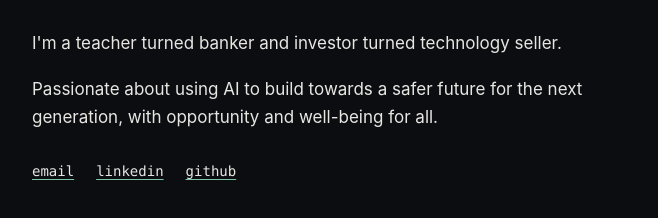
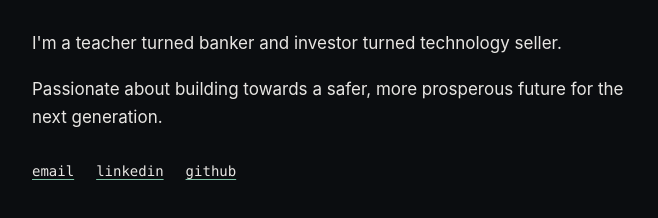
Before and after one commit to codyngyn/codynguyen, a plain HTML site: page index.html in a window 1280 px wide. Shown: the part 392-610 px from the top of the page, without its empty margins (298-956 px from the left). Drawn offline with Linux system fonts and the light colour scheme.

Commit message:
Reword closing line
Co-authored-by: cody.ngyn <cody.ngyn@gmail.com>
Co-Authored-By: Devin AI <158243242+devin-ai-integration[bot]@users.noreply.github.com>

```diff
--- a/index.html
+++ b/index.html
@@ -26,7 +26,7 @@
   <div class="sub">I've spent my career helping companies acquire companies. Now I help them acquire customers.</div>
 
   <p>I'm a teacher turned banker and investor turned technology seller.</p>
-  <p>Passionate about using AI to build towards a safer future for the next generation, with opportunity and well-being for all.</p>
+  <p>Passionate about building towards a safer, more prosperous future for the next generation.</p>
   <div class="links">
     <a href="mailto:cody.ngyn@gmail.com">email</a>
     <a href="https://www.linkedin.com/in/cody-nguy/">linkedin</a>
```
